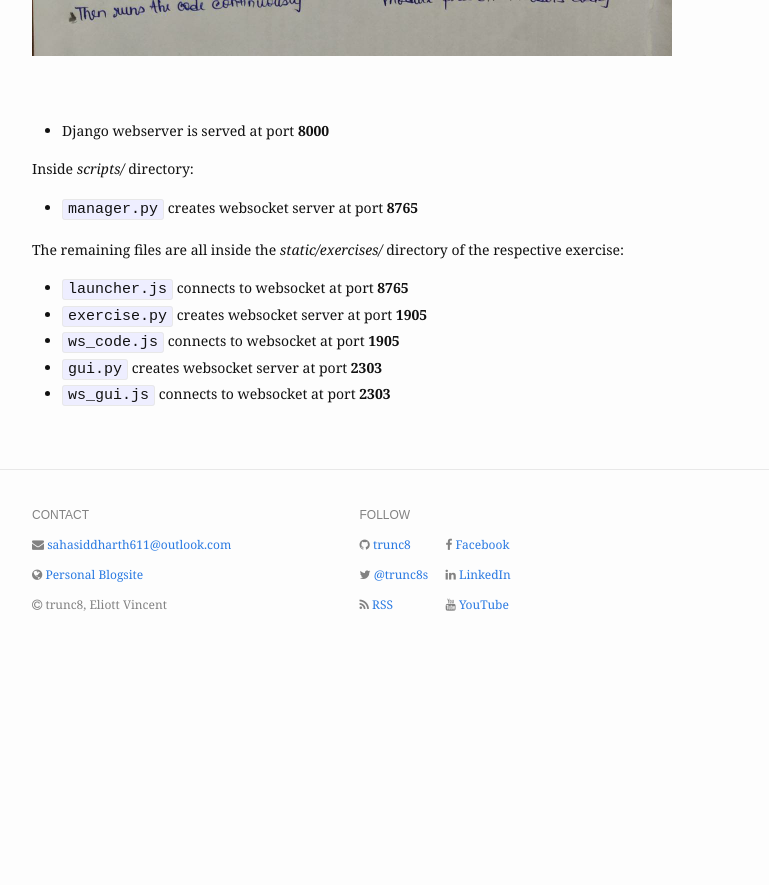
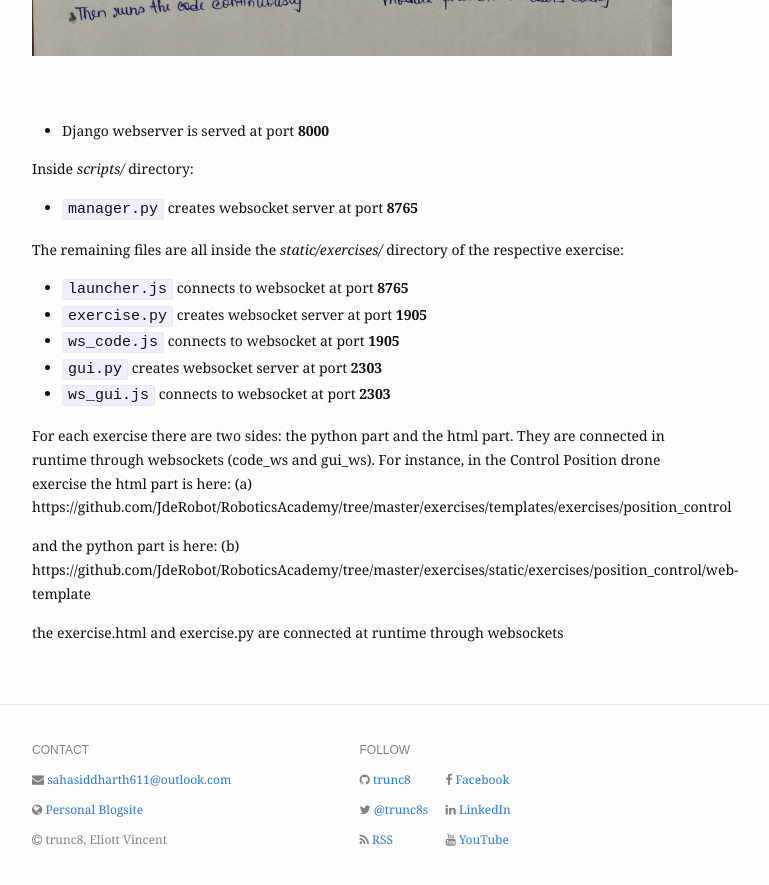
Before and after one commit to TheRoboticsClub/gsoc2021-Siddharth_Saha, a Jekyll site: the page built from docs/_posts/scribbles/2021-06-21-websocket-architecture.md, in a window 1280 px wide and 900 px high, scrolled down 571 px. Shown: the top 885 px of the window, without its empty margins (288-1057 px from the left). Built offline with Jekyll 4.4.1, drawn with Linux system fonts in a browser that asks for light colours; nearby versions of some CDN libraries; before the commit the page ends 1236 px from its top, so only the background shows below that.

Commit message:
Updated websocket architecture and added more links to rviz research

```diff
--- a/docs/_posts/scribbles/2021-06-21-websocket-architecture.md
+++ b/docs/_posts/scribbles/2021-06-21-websocket-architecture.md
@@ -23,3 +23,11 @@ The remaining files are all inside the _static/exercises/_ directory of the resp
 - `ws_code.js` connects to websocket at port **1905**
 - `gui.py` creates websocket server at port **2303**
 - `ws_gui.js` connects to websocket at port **2303**
+
+
+
+For each exercise there are two sides: the python part and the html part. They are connected in runtime through websockets (code_ws and gui_ws). For instance, in the Control Position drone exercise the html part is here: (a) https://github.com/JdeRobot/RoboticsAcademy/tree/master/exercises/templates/exercises/position_control
+
+and the python part is here: (b) https://github.com/JdeRobot/RoboticsAcademy/tree/master/exercises/static/exercises/position_control/web-template
+
+the exercise.html and exercise.py are connected at runtime through websockets
```
Also changed, not shown: docs/_posts/scribbles/2021-07-01-rviz-research.md (+3 -0 lines).
